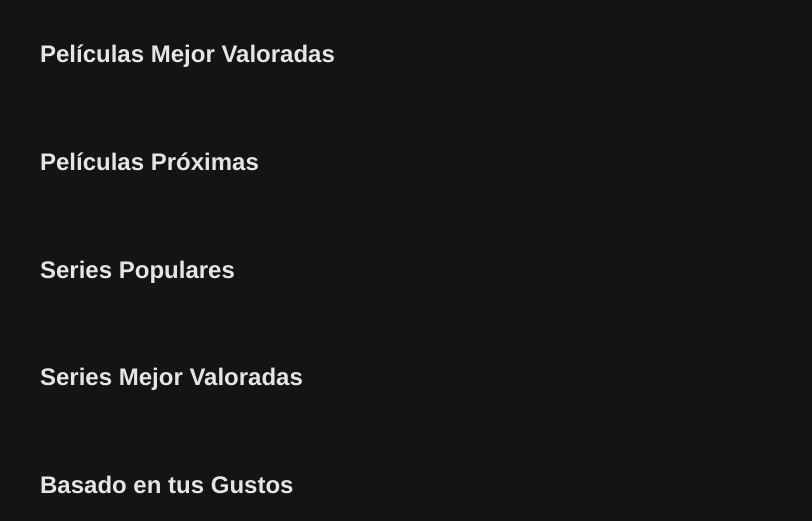
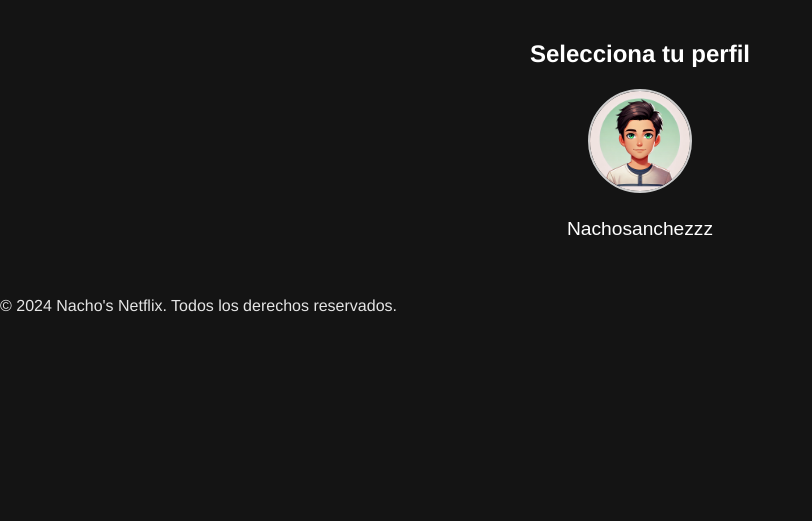
Before and after one commit to Nachosanchezz/ExamenPelis, a Django app: page / in a window 1280 px wide. Shown: the part 85-606 px from the top of the page, without its empty margins (0-812 px from the left). Run offline with Django 4.2, Linux system fonts and the light colour scheme; a user stored in the database is signed in; data that the repository does not hold is empty.

Commit message:
a punto de acabar

```diff
--- /dev/null
+++ b/netflix/authentication/templates/authentication/splash.html
@@ -0,0 +1,34 @@
+{% extends "streaming/base.html" %}
+{% load static %}
+
+{% block content %}
+<div id="splash-screen">
+    <h1 style="color: red; font-size: 3rem; text-align: center;">Nacho's Netflix</h1>
+</div>
+
+<div id="profiles-selection" style="display: none; text-align: center;">
+    <h2 style="color: white;">Selecciona tu perfil</h2>
+    <div class="profiles" style="display: flex; justify-content: center; align-items: center; flex-direction: column;">
+        {% for profile in profiles %}
+        <form method="POST" action="{% url 'authentication:select-profile' %}" style="margin-bottom: 20px;">
+            {% csrf_token %}
+            <button type="submit" class="profile-button" style="border: none; background: none; text-align: center;">
+                <img src="{{ profile.avatar }}" alt="{{ profile.name }}" style="width: 100px; height: 100px; border-radius: 50%;">
+                <div style="color: white; font-size: 1.2rem; margin-top: 10px;">{{ profile.name }}</div>
+            </button>
+            <input type="hidden" name="username" value="{{ profile.name }}">
+        </form>
+        {% endfor %}
+    </div>
+</div>
+
+<script>
+    // Mostrar perfiles después de la animación
+    document.addEventListener("DOMContentLoaded", function () {
+        setTimeout(() => {
+            document.getElementById("splash-screen").style.display = "none";
+            document.getElementById("profiles-selection").style.display = "block";
+        }, 3000); // Cambia 3000 a 3 segundos
+    });
+</script>
+{% endblock %}
--- a/netflix/authentication/urls.py
+++ b/netflix/authentication/urls.py
@@ -1,12 +1,15 @@
 from django.urls import path
-from .views import CustomLoginView, register, logout_view, my_account, UserProfileView
+from .views import CustomLoginView, register, logout_view, my_account, UserProfileView, select_profile, splash_screen
 
 app_name = "authentication"
 
 urlpatterns = [
+    path("", splash_screen, name="splash-screen"),
     path("login/", CustomLoginView.as_view(), name="login"),
     path("register/", register, name="register"),
     path("logout/", logout_view, name="logout"),
     path("my_account/", my_account, name="my_account"),
     path("profile/", UserProfileView.as_view(), name="user-profile"),
+    path("select-profile/", select_profile, name="select-profile"),
+
 ]
--- a/netflix/authentication/views.py
+++ b/netflix/authentication/views.py
@@ -1,13 +1,15 @@
 from django.shortcuts import render, redirect
 from django.contrib.auth.decorators import login_required
 from django.contrib.auth.forms import UserCreationForm
-from django.contrib.auth import logout
+from django.contrib.auth import logout, login
 from django.contrib.auth.views import LoginView
 from rest_framework.views import APIView
 from rest_framework.response import Response
 from rest_framework import status
 from .models import UserProfile
+from django.http import HttpResponseForbidden
 from .serializers import UserSerializer
+from django.contrib.auth.models import User
 
 
 # Vista para iniciar sesión
@@ -31,7 +33,8 @@ def register(request):
 # Vista para cerrar sesión
 def logout_view(request):
     logout(request)
-    return redirect("streaming:home")
+    return redirect("authentication:splash-screen")
+
 
 
 # Vista para la cuenta de usuario
@@ -59,3 +62,22 @@ class UserProfileView(APIView):
         profile.save()
         serializer = UserSerializer(user)
         return Response(serializer.data, status=status.HTTP_200_OK)
+
+def splash_screen(request):
+    """Pantalla inicial para seleccionar perfiles."""
+    if request.user.is_authenticated:
+        profiles = [
+            {"name": request.user.username, "avatar": "/static/avatars/nacho.png"}
+        ]
+        return render(request, "authentication/splash.html", {"profiles": profiles})
+    return redirect("authentication:login")
+
+
+@login_required
+def select_profile(request):
+    """Autenticar al usuario al seleccionar un perfil."""
+    if request.method == "POST":
+        username = request.POST.get("username")
+        if username == request.user.username:
+            return redirect("streaming:home")  # Cambiar a la página principal
+    return redirect("authentication:splash-screen")
--- a/netflix/netflix/settings.py
+++ b/netflix/netflix/settings.py
@@ -133,6 +133,6 @@ STATICFILES_DIRS = [
 
 DEFAULT_AUTO_FIELD = "django.db.models.BigAutoField"
 
-LOGIN_URL = '/auth/login/'  # URL para login
-LOGIN_REDIRECT_URL = '/auth/my_account/'  # Redirige al usuario después de login
-LOGOUT_REDIRECT_URL = '/'  # Redirige después del logout
+LOGIN_URL = '/auth/login/'  # Redirige al login
+LOGIN_REDIRECT_URL = '/'  # Redirige al splash después del login
+LOGOUT_REDIRECT_URL = '/'  # Redirige al splash después del logout
--- a/netflix/netflix/urls.py
+++ b/netflix/netflix/urls.py
@@ -16,11 +16,13 @@ Including another URLconf
 """
 from django.contrib import admin
 from django.urls import path, include
-from streaming import views
+from authentication.views import splash_screen
+
+
 
 urlpatterns = [
     path("admin/", admin.site.urls),
     path("auth/", include("authentication.urls")),
     path("streaming/", include("streaming.urls")),
-    path("", views.home, name="home"),
+    path("", splash_screen, name="splash-screen"),
 ]
--- a/netflix/streaming/static/css/style.css
+++ b/netflix/streaming/static/css/style.css
@@ -427,3 +427,46 @@ nav {
 .back-btn:hover {
     background-color: #e60000;
 }
+
+/* Animación inicial */
+#splash-screen {
+    display: flex;
+    align-items: center;
+    justify-content: center;
+    height: 100vh;
+    background-color: black;
+    color: red;
+    font-size: 3em;
+}
+
+/* Contenedor de perfiles */
+#profiles-selection {
+    text-align: center;
+    padding: 20px;
+}
+
+.profiles-container {
+    display: flex;
+    justify-content: center;
+    gap: 20px;
+}
+
+.profile-button {
+    border: none;
+    background: none;
+    cursor: pointer;
+    text-align: center;
+    font-size: 1.2em;
+}
+
+.profile-button img {
+    width: 100px;
+    height: 100px;
+    border-radius: 50%;
+    margin-bottom: 10px;
+    border: 2px solid #ccc;
+}
+
+.profile-button:hover img {
+    border-color: red;
+}
--- a/netflix/streaming/views.py
+++ b/netflix/streaming/views.py
@@ -18,7 +18,7 @@ from .utils import (
 )
 from django.contrib.auth.decorators import login_required
 
-
+@login_required
 def home(request):
     """Vista principal que organiza los carruseles de películas y series y el buscador."""
     try:
```
Also changed, not shown: netflix/db.sqlite3, netflix/streaming/static/avatars/nacho.png (added).
